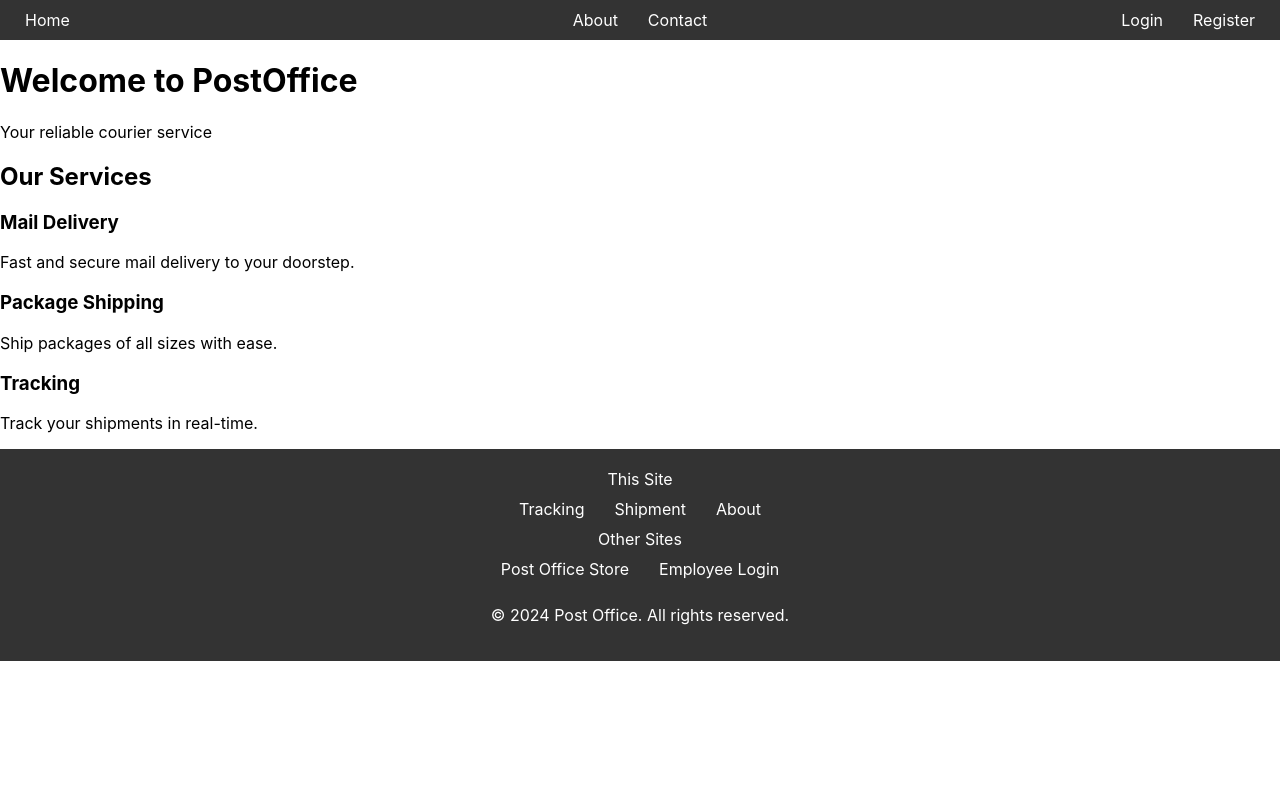
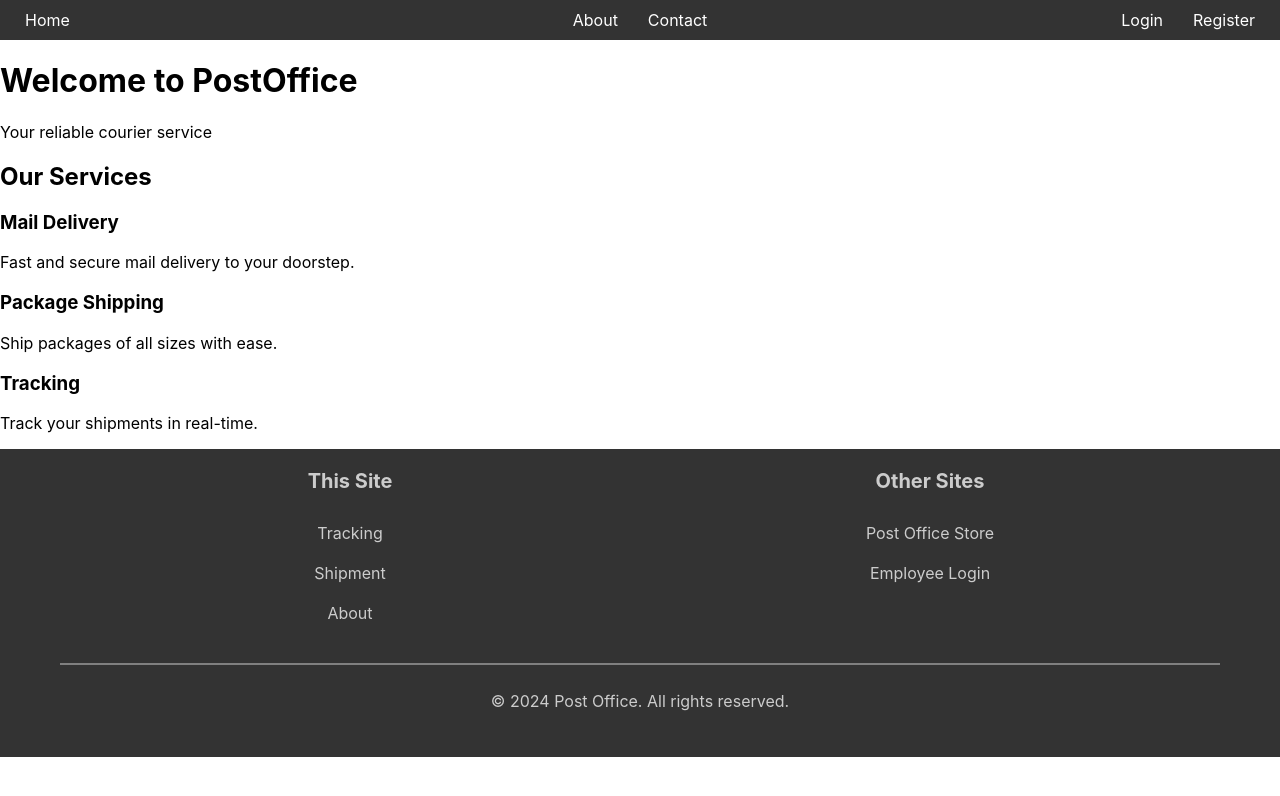
Before and after one commit to LuisangelE-04/Database-Project, a React (Create React App) app in the folder frontend/: page / in a window 1280 px wide. Shown: the top 796 px of the page. Built offline with nearby package versions, Linux system fonts and the light colour scheme.

Commit message:
add polished draft of footer

```diff
--- a/frontend/src/components/Footer.js
+++ b/frontend/src/components/Footer.js
@@ -3,30 +3,40 @@ import '../css/Footer.css';
 
 const Footer = () => {
   return (
+    <div className="footer-wrapper">
       <footer className="footer">
-      <div>
+        <div className="footer-columns">
+          <div className="footer-content">
+            <div className="footer-links">
               <span className="footer-titles">This Site</span>
               <nav>
                 <ul>
-            <li><a href="">Tracking</a></li>
-            <li><a href="">Shipment</a></li>
-            <li><a href="">About</a></li>
+                  <li><a href="#">Tracking</a></li>
+                  <li><a href="#">Shipment</a></li>
+                  <li><a href="#">About</a></li>
                 </ul>
               </nav>
             </div>
-      <div>
+          </div>
+          <div className="footer-content">
+            <div className="footer-links">
               <span className="footer-titles">Other Sites</span>
               <nav>
                 <ul>
-            <li><a href="">Post Office Store</a></li>
-            <li><a href="">Employee Login</a></li>
+                  <li><a href="#">Post Office Store</a></li>
+                  <li><a href="#">Employee Login</a></li>
                 </ul>
               </nav>
             </div>
-      <div className="footer-content">
+          </div>
+        </div>
+        <div className="footer-extras">
+          <div className="footer-section">
             <p>&copy; 2024 Post Office. All rights reserved.</p>
           </div>
+        </div>
       </footer>
+    </div>
   );
 };
 
--- a/frontend/src/css/Footer.css
+++ b/frontend/src/css/Footer.css
@@ -1,8 +1,18 @@
+.footer-wrapper {
+  background-color: #333;
+  color: #ccc;
+  padding: 20px 0;
+}
+
 .footer {
-  background-color: #333;
-  color: #fff;
-  padding: 20px 0;
+  padding: 0 60px;
+}
+
+.footer-columns {
   text-align: center;
+  display: flex;
+  justify-content: space-around;
+  flex-wrap: wrap;
 }
 
 .footer nav ul {
@@ -11,10 +21,30 @@
   margin: 0;
   display: flex;
   justify-content: center;
+  flex-wrap: wrap;
+  flex-direction: column;
+  align-items: center;
+  font-size: 14px;
+  opacity: 75%;
+}
+
+.footer-titles {
+  font-weight: bold;
+  margin-bottom: 10px;
+  display: block;
+  font-size: 20px;
+}
+
+.footer-extras {
+  background-color: #333;
+  color: #ccc;
+  padding: 10px 0;
+  text-align: center;
+  border-top: 2px solid grey;
 }
 
 .footer nav ul li {
-  margin: 0 15px;
+  margin: 10px 15px;
 }
 
 .footer nav ul li a {
@@ -27,6 +57,21 @@
   color: #ddd;
 }
 
+.footer nav ul li:active a {
+  text-decoration: underline;
+}
+
 .footer-content {
+  padding-left: 25px;
+  padding-right: 25px;
+  flex: 1;
+  min-width: 200px;
+}
+
+.footer-links {
+  margin-bottom: 20px;
+}
+
+.footer-section {
   margin-top: 10px;
 }
```
Lines whose indentation alone changed are shown as unchanged.
